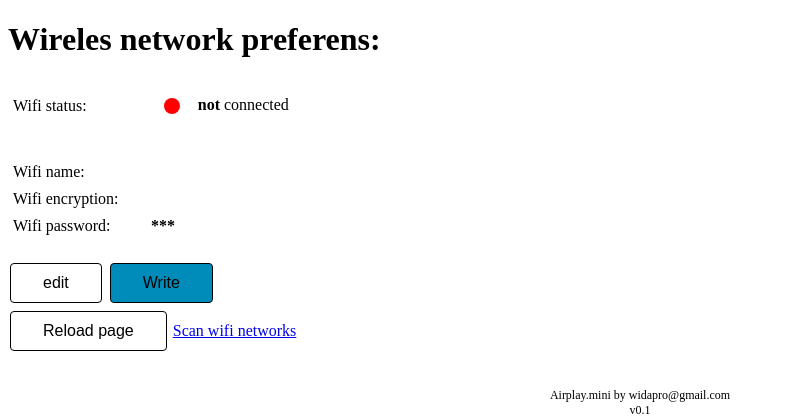
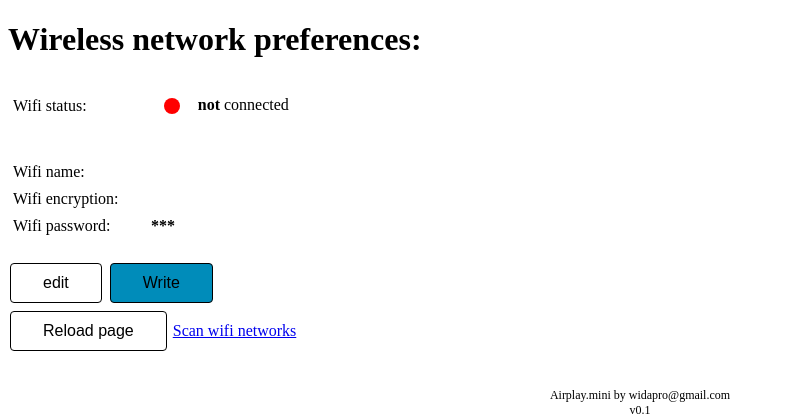
Before and after one commit to widapro/Airplay.mini, a PHP site: page / in a window 1280 px wide. Shown: the top 420 px of the page, without its empty margins (0-785 px from the left). Run offline with PHP 8.4, Linux system fonts and the light colour scheme.

Commit message:
Update index.php

```diff
--- a/www/index.php
+++ b/www/index.php
@@ -39,7 +39,7 @@ div {padding:3px;}
 </style>
 </head>
 <body>
-<h1>Wireles network preferens:</h1>
+<h1>Wireless network preferences:</h1>
 <?php
 $WIFI_CONNECT=exec("/sbin/ifconfig wlan0 | grep inet\ addr | wc -l");
 $WIFI_IP=exec("ifconfig | grep -A 1 wlan0 | tail -n 1 | cut -d: -f2 | awk '{ print $1}'");
```
